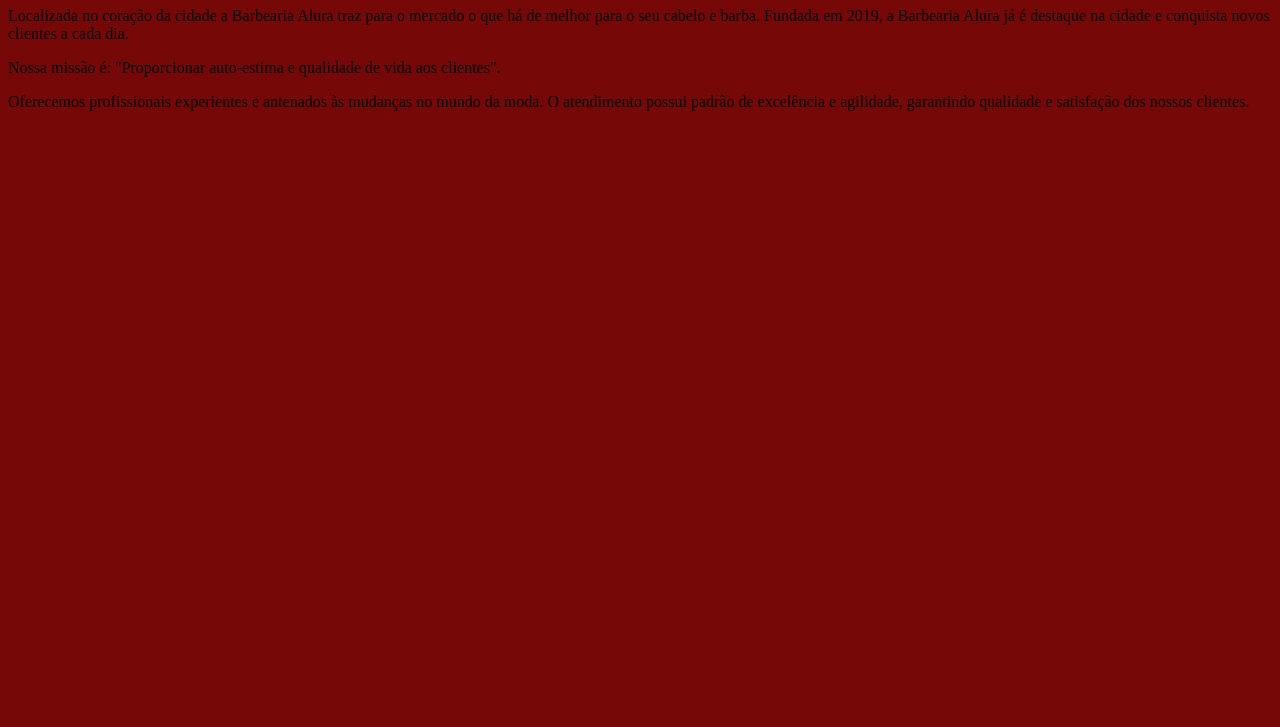
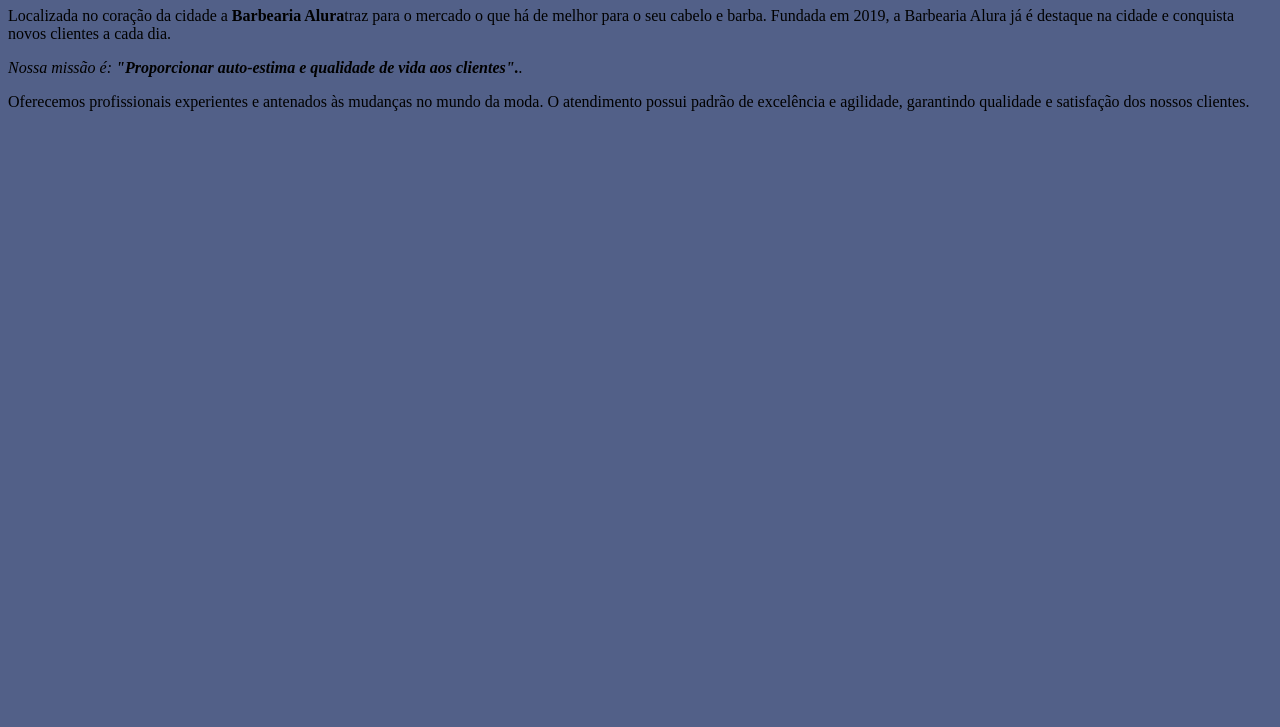
Before and after one commit to zawaaaaa/front-end, a plain HTML site: page index.html in a window 1280 px wide. Shown: the part 73-800 px from the top of the page. Drawn offline with Linux system fonts and the light colour scheme.

Commit message:
Add files via upload

```diff
--- a/index.html
+++ b/index.html
@@ -4,15 +4,18 @@
             body  {background:#000000;}
     </style> <meta charset ="UTF-8">
         <title>Barbearia Alura</title>
+        <link rel="styleseheet" href= "style.css">
+
     </head>
     </html>
-    <body style="background-color: rgb(119, 8, 8);">
+    <body style="background-color: rgb(82, 96, 136);">
      <h1> Sobre a Barbearia Alura </h1>
 
-<p>Localizada no coração da cidade a Barbearia Alura traz para o mercado o que há de melhor para o seu cabelo e barba. Fundada em 2019, a Barbearia Alura já é destaque na cidade e conquista novos clientes a cada dia.</p>
+<p>Localizada no coração da cidade a <strong>Barbearia Alura</strong>traz para o mercado o que há de melhor para o seu cabelo e barba. Fundada em 2019, a Barbearia Alura já é destaque na cidade e conquista novos clientes a cada dia.</p>
 
-<p>Nossa missão é: "Proporcionar auto-estima e qualidade de vida aos clientes".</p>
+<p><em>Nossa missão é:
+    <strong>"Proporcionar auto-estima e qualidade de vida aos clientes".</strong>.</em></p>
 
-<p>Oferecemos profissionais experientes e antenados às mudanças no mundo da moda. O atendimento possui padrão de excelência e agilidade, garantindo qualidade e satisfação dos nossos clientes. </p>
+<p>Oferecemos profissionais experientes e antenados às mudanças no mundo da moda. O atendimento possui padrão de excelência e agilidade, garantindo qualidade e satisfação dos nossos clientes.</p>
   </body>
     </html>
```
